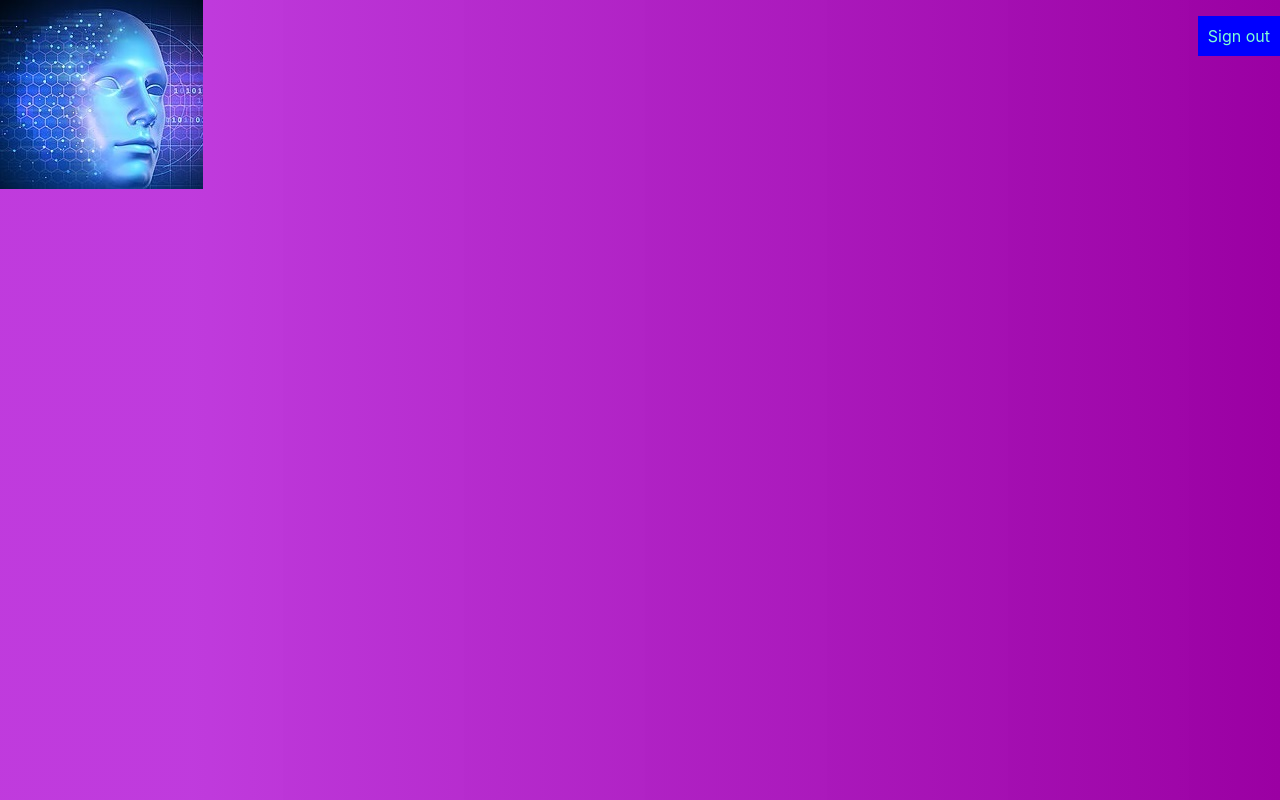
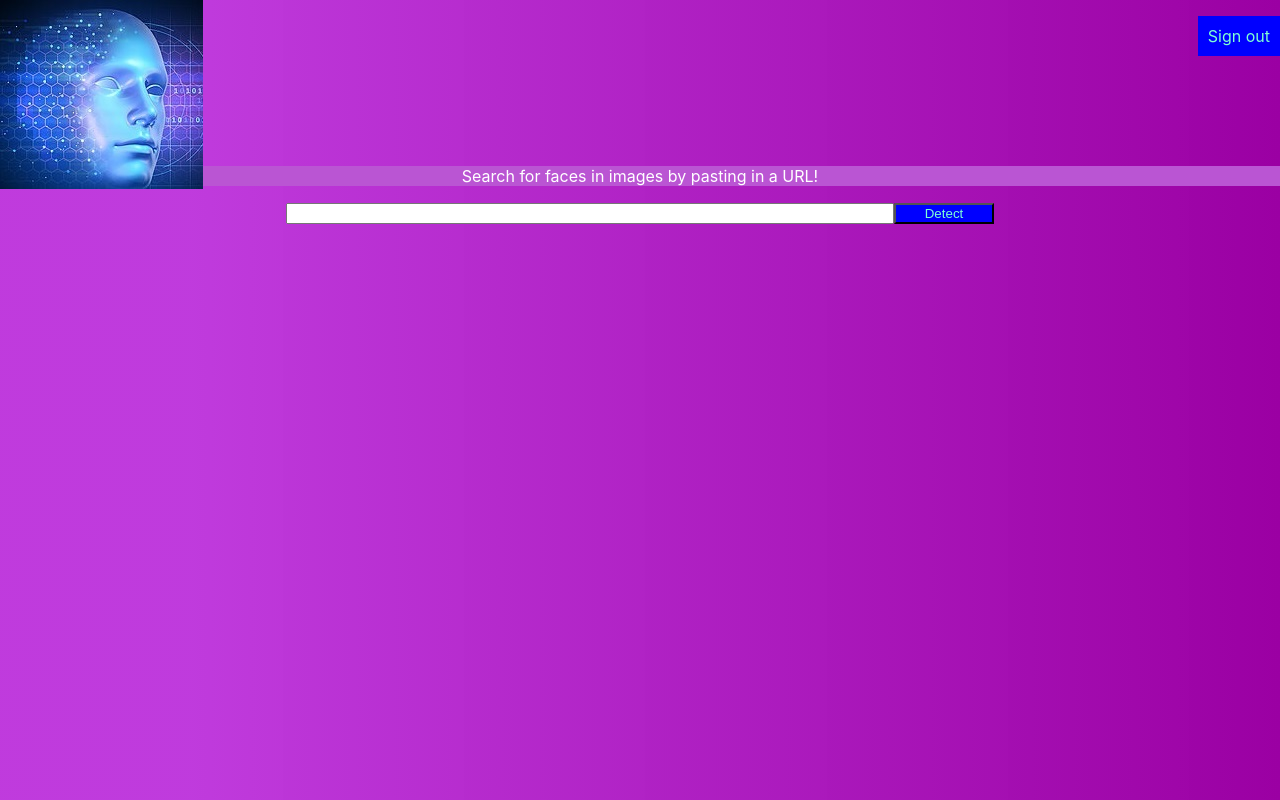
Before and after one commit to teejay327/face-recognition, a React (Create React App) app: page / in a window 1280 px wide. Built offline with nearby package versions, Linux system fonts and the light colour scheme.

Commit message:
Added form

```diff
--- a/src/App.js
+++ b/src/App.js
@@ -1,5 +1,6 @@
 import React, { Component } from 'react';
 import Navigation from './components/Navigation/Navigation';
+import ImageLinkForm from './components/ImageLinkForm/ImageLinkForm';
 import './App.css';
 
 
@@ -7,9 +8,8 @@ function App() {
   return (
     <div className="App">
       <Navigation />
-      {/*<Logo />
       <ImageLinkForm />
-      <FaceRecognition />*/}
+     {/* <FaceRecognition />*/}
     </div>
   );
 }
--- /dev/null
+++ b/src/components/ImageLinkForm/ImageLinkForm.css
@@ -0,0 +1,21 @@
+.imageForm {
+  background-color: mediumorchid;
+  color: white;
+}
+
+.inputContainer {
+  display: flex;
+  justify-content: center;
+  border-radius: 2px;
+  box-shadow: 2px;
+}
+
+.inputForm {
+  width: 600px;
+}
+
+.buttonForm {
+  width: 100px;
+  background-color: blue;
+  color: aquamarine;
+}
--- /dev/null
+++ b/src/components/ImageLinkForm/ImageLinkForm.js
@@ -0,0 +1,16 @@
+import React from 'react';
+import './ImageLinkForm.css';
+
+const ImageLinkForm = () => {
+  return (
+    <div>
+      <p className='imageForm'>Search for faces in images by pasting in a URL!</p>
+      <div>
+        <input className='inputForm' type='text'></input>
+        <button className='buttonForm'>Detect</button>
+      </div>
+    </div>
+  )
+}
+
+export default ImageLinkForm;
```
